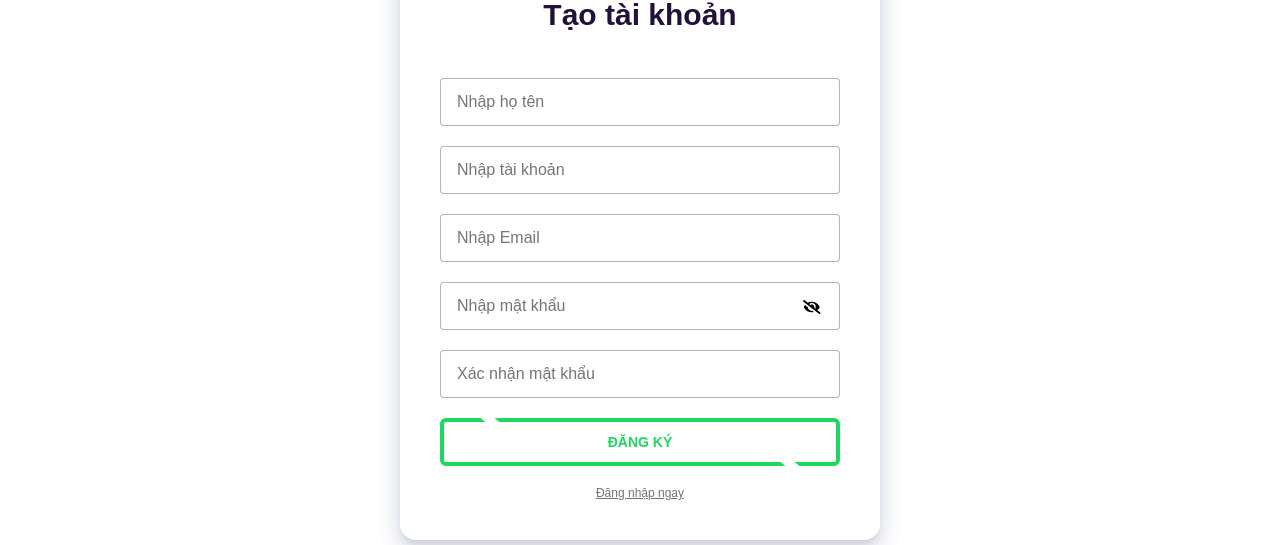
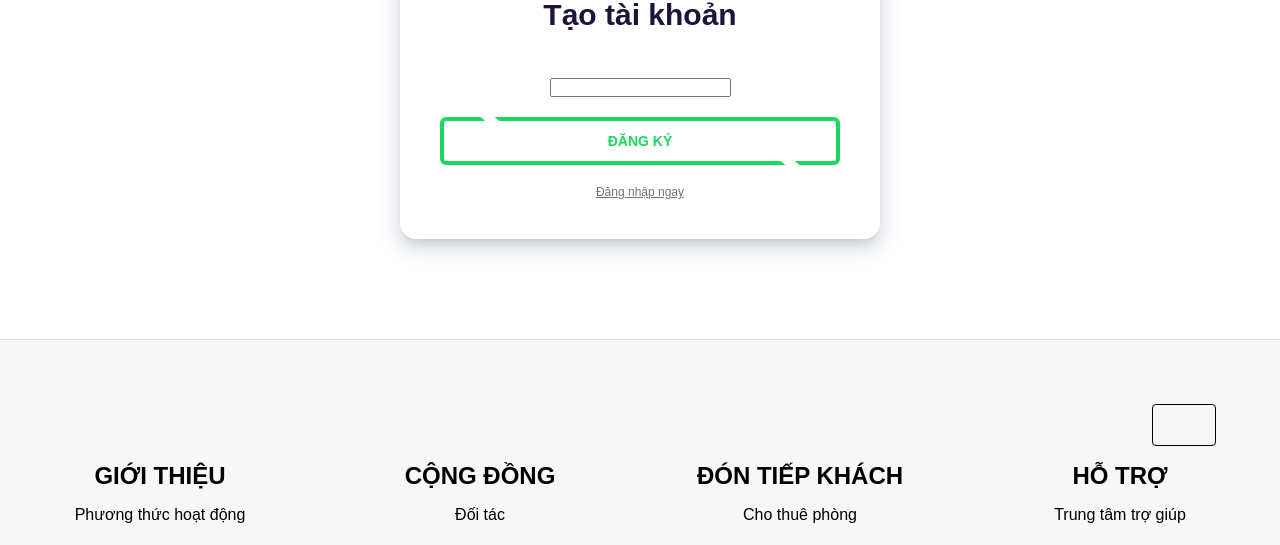
Before and after one commit to DangKhoa99/CNPM, a React (Create React App) app: page /sign-up in a window 1280 px wide. Shown: the part 248-793 px from the top of the page. Built offline with nearby package versions, Linux system fonts and the light colour scheme; the HTML template or start-up script is replaced by a standard one.

Commit message:
login resgiter

```diff
--- a/package.json
+++ b/package.json
@@ -22,6 +22,7 @@
     "react": "^17.0.1",
     "react-dom": "^17.0.1",
     "react-grid-gallery": "^0.5.5",
+    "react-hook-form": "^7.0.5",
     "react-nice-dates": "^3.1.0",
     "react-notifications-component": "^3.1.0",
     "react-router-dom": "^5.2.0",
--- a/src/components/SignUp/FormSignUp.js
+++ b/src/components/SignUp/FormSignUp.js
@@ -5,11 +5,21 @@ import '../../style/LoginRegister.css'
 import { FontAwesomeIcon } from "@fortawesome/react-fontawesome"
 import { faEye, faEyeSlash } from "@fortawesome/free-solid-svg-icons"
 
-function FormSignUp({ submitForm }){
-    const { handleChange, handleSubmit, values, errors } = UseFormSignUp(
-      submitForm,
-      ValidateForm,
-    );
+import { useForm } from 'react-hook-form';
+
+function FormSignUp(
+    // { submitForm }
+    ){
+    const {register, handleSubmit, formState: { errors }} = useForm();
+
+    const onSubmit = (data) => {
+        console.log(data);
+    };
+
+    // const { handleChange, handleSubmit, values, errors } = UseFormSignUp(
+    //   submitForm,
+    //   ValidateForm,
+    // );
 
     const Eye = <FontAwesomeIcon className="iconEye" icon={faEye} />;
     const EyeSlash = <FontAwesomeIcon className="iconEye" icon={faEyeSlash}/>;
@@ -35,28 +45,33 @@ function FormSignUp({ submitForm }){
                         </header>
                         <section>
 
-                            <form onSubmit={handleSubmit} noValidate>
+                            <form onSubmit={handleSubmit(onSubmit)}>
                                 <div className="input_row">
                                     <input
-                                        className="form_input"
-                                        type='text'
-                                        name='fullName'
-                                        placeholder='Nhập họ tên'
-                                        autoComplete="off"
-                                        value={values.fullName}
-                                        onChange={handleChange}/>
-                                    {errors.fullName && <p>{errors.fullName}</p>}
+                                        // className="form_input"
+                                        // type='text'
+                                        // name='fullName'
+                                        // placeholder='Nhập họ tên'
+                                        // autoComplete="off"
+                                        {...register('fullName', { required: true })}
+                                        // ref={register({ required: true })}
+                                        // value={values.fullName}
+                                        // onChange={handleChange}
+                                    />
+                                    {errors.fullName && <p>is required</p>}
                                 </div>
 
-                                <div className="input_row">
+                                {/* <div className="input_row">
                                     <input
                                         className='form_input'
                                         type='text'
                                         name='username'
                                         placeholder='Nhập tài khoản'
                                         autoComplete="off"
-                                        value={values.username}
-                                        onChange={handleChange}/>
+                                        ref={register({ required: true })}
+                                        // value={values.username}
+                                        // onChange={handleChange}
+                                    />
                                     {errors.username && <p>{errors.username}</p>}
                                 </div>
 
@@ -67,21 +82,25 @@ function FormSignUp({ submitForm }){
                                         name='email'
                                         placeholder='Nhập Email'
                                         autoComplete="off"
-                                        value={values.email}
-                                        onChange={handleChange}/>
+                                        ref={register({ required: true })}
+                                        // value={values.email}
+                                        // onChange={handleChange}
+                                    />
                                     {errors.email && <p>{errors.email}</p>}
-                                </div>
+                                </div> */}
 
-                                <div className="input_row">
+                                {/* <div className="input_row">
                                     <div className="eye">
                                         <input
-                                            ref={password}
+                                            // ref={password}
                                             className='form_input'
                                             type='password'
                                             name='password'
                                             placeholder='Nhập mật khẩu'
-                                            value={values.password}
-                                            onChange={handleChange}/>
+                                            ref={register({ required: true, minLength: {value: 6, message: "Mật khẩu ít nhất 6 kí tự"} })}
+                                            // value={values.password}
+                                            // onChange={handleChange}
+                                        />
                                         {showPassword ? <i onClick={changeTypePassword}>{Eye}</i> : <i onClick={changeTypePassword}>{EyeSlash}</i>}
                                     </div>
                                     {errors.password && <p>{errors.password}</p>}
@@ -89,15 +108,17 @@ function FormSignUp({ submitForm }){
 
                                 <div className="input_row">
                                     <input
-                                        ref={password2}
+                                        // ref={password2}
                                         className='form_input'
                                         type='password'
                                         name='password2'
                                         placeholder='Xác nhận mật khẩu'
-                                        value={values.password2}
-                                        onChange={handleChange}/>
+                                        ref={register({ required: true, minLength: {value: 6, message: "Mật khẩu ít nhất 6 kí tự"} })}
+                                        // value={values.password2}
+                                        // onChange={handleChange}
+                                    />
                                     {errors.password2 && <p>{errors.password2}</p>}
-                                </div>
+                                </div> */}
 
                                 <button className="loginRegister_submit_btn" type="submit">Đăng ký</button>
 
--- a/src/pages/SignUp/SignUp.js
+++ b/src/pages/SignUp/SignUp.js
@@ -9,37 +9,39 @@ import { store } from 'react-notifications-component'
 function SignUp() {
   document.title = "Đăng ký | RoyalStay"
 
-  const [isSubmitted, setIsSubmitted] = useState(false);
+  // const [isSubmitted, setIsSubmitted] = useState(false);
 
-  function submitForm() {
-    setIsSubmitted(true);
-  }
+  // function submitForm() {
+  //   setIsSubmitted(true);
+  // }
 
-  const notification_saveFavorite = {
-    title: ' RoyalStay - Thông báo',
-    message: 'Đăng ký thành công',
-    type: 'success',
-    container: 'bottom-left',
-    dismiss: {
-        duration: 2000
-    }
-  };
+  // const notification_saveFavorite = {
+  //   title: ' RoyalStay - Thông báo',
+  //   message: 'Đăng ký thành công',
+  //   type: 'success',
+  //   container: 'bottom-left',
+  //   dismiss: {
+  //       duration: 2000
+  //   }
+  // };
 
   return (
     <div className="signUp">
-      {!isSubmitted ?
-      (
-        <FormSignUp submitForm={submitForm} />
-      )
+      {/* {!isSubmitted ?
+      ( */}
+        <FormSignUp
+        // submitForm={submitForm}
+         />
+      {/* )
       :
       (
-        ""
-        // <FormSignUp/>
+        "" */}
+        {/* // <FormSignUp/>
         // <a href="/sign-in" />
         // <Redirect to="/sign-up">
         // store.addNotification(notification_saveFavorite)
-        // </Redirect>
-      )}
+        // </Redirect> */}
+      {/* )} */}
     </div>
   )
 }
```
Also changed, not shown: 1 other file (tests, documents, lock files or other folders).
